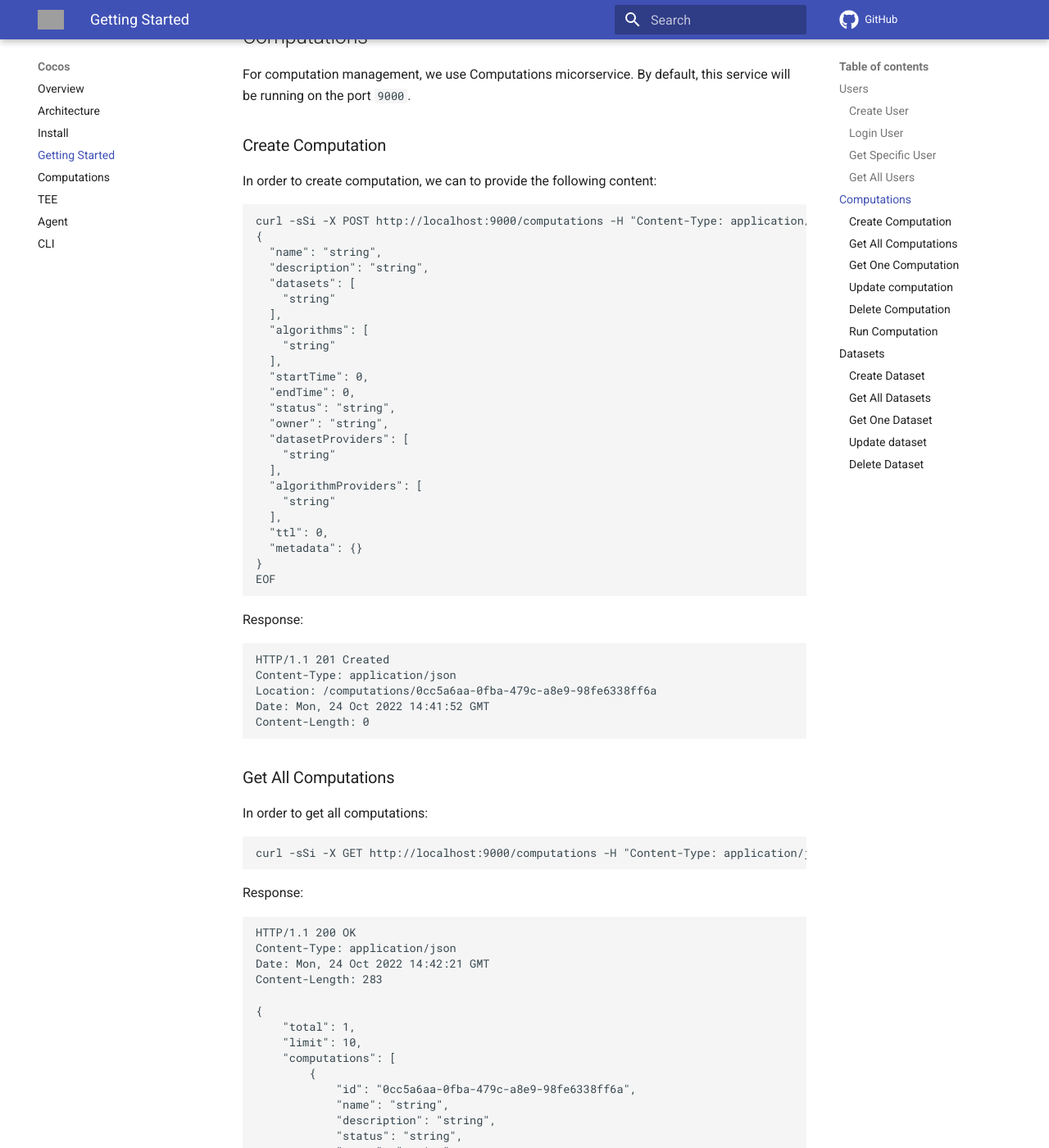
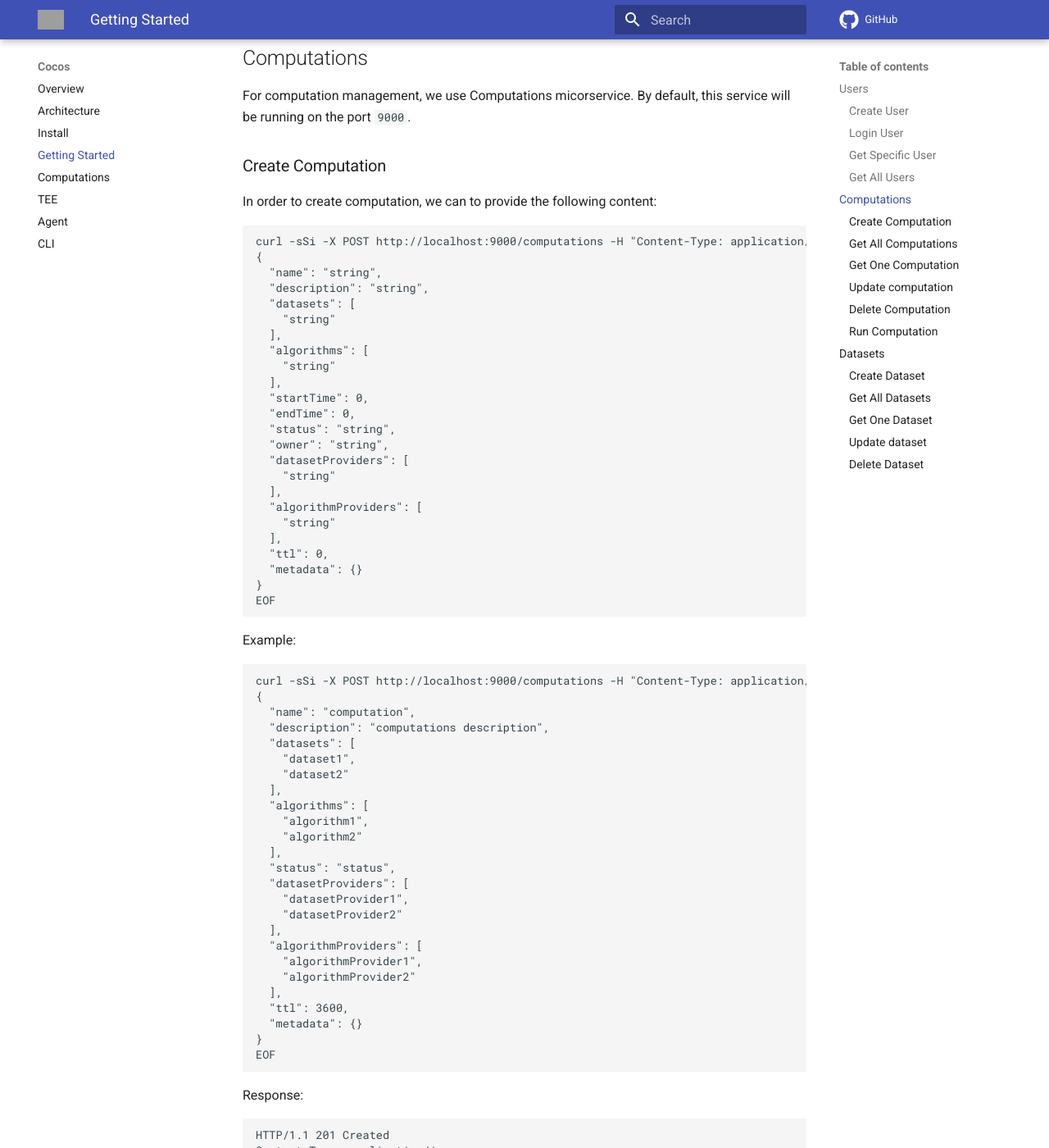
Before and after one commit to ultravioletrs/cocos-docs, an MkDocs documentation site: the page built from docs/getting-started.md, in a window 1280 px wide and 1400 px high, scrolled down 3259 px. Shown: the whole window at 82% size. Built offline with MkDocs 1.6.1 and Material for MkDocs 9.7.7, drawn with Linux system fonts in a browser that asks for light colours; comment, search, counter and statistics services are not loaded; some of the changed text lies outside the part shown; grey boxes are pictures that could not be loaded.

Commit message:
Update Getting-Started
Signed-off-by: rodneyosodo <blackd0t@protonmail.com>

````diff
--- a/docs/getting-started.md
+++ b/docs/getting-started.md
@@ -6,10 +6,10 @@ For user management, we use Mainflux Clients micorservice. By default, this serv
 
 ### Create User
 
-In order to create user, we need to provide username and password:
+In order to create user, we need to provide username and password. The `USERTOKEN` is optional and is used for ownership:
 
 ```bash
-curl 'http://localhost:9002/users' -H 'Content-Type: application/json' -H 'Accept: application/json' -H 'Authorization: Bearer {{bearerToken}}' -d '{
+curl 'http://localhost:9002/users' -H 'Content-Type: application/json' -H 'Accept: application/json' -H "Authorization: Bearer $USERTOKEN" -d '{
   "credentials": {
     "identity": "<string>",
     "secret": "<string>"
@@ -89,7 +89,7 @@ curl -sSi -X GET 'http://localhost:9002/users/<user_id>' -H 'Accept: application
 Example:
 
 ```bash
-curl -sSi -X GET 'http://localhost:9002/users/26913727-56df-4426-ae66-5578d00b4820' -H 'Accept: application/json' -H 'Authorization: Bearer eyJhbGciOiJIUzUxMiIsInR5cCI6IkpXVCJ9.eyJleHAiOjE2ODU0NDQwNjMsImlhdCI6MTY4NTQ0MzE2MywiaWRlbnRpdHkiOiJhZG1pbkBleGFtcGxlLmNvbSIsImlzcyI6ImNsaWVudHMuYXV0aCIsInN1YiI6ImI5MjZlZGZlLWM1YTgtNGUwOS1hNmQ0LWYzNGFhNDQ4YTI0NCIsInR5cGUiOiJhY2Nlc3MifQ.a3jCB6pomMIn5B2Rr4vQI3oWZWuICfr_HMxoedWXLPTWab4GQTdbRm5TXAH6i8R54v5Wdv6P7E-fXpkys-XWxA'
+curl -sSi -X GET 'http://localhost:9002/users/26913727-56df-4426-ae66-5578d00b4820' -H 'Accept: application/json' -H "Authorization: Bearer $USERTOKEN"
 ```
 
 Response:
@@ -123,7 +123,7 @@ curl -sSi -X GET http://localhost:9191/clients -H "Content-Type: application/jso
 Example:
 
 ```bash
-curl -sSi -X GET 'http://localhost:9002/users' -H 'Accept: application/json' -H 'Authorization: Bearer eyJhbGciOiJIUzUxMiIsInR5cCI6IkpXVCJ9.eyJleHAiOjE2ODU0NDQwNjMsImlhdCI6MTY4NTQ0MzE2MywiaWRlbnRpdHkiOiJhZG1pbkBleGFtcGxlLmNvbSIsImlzcyI6ImNsaWVudHMuYXV0aCIsInN1YiI6ImI5MjZlZGZlLWM1YTgtNGUwOS1hNmQ0LWYzNGFhNDQ4YTI0NCIsInR5cGUiOiJhY2Nlc3MifQ.a3jCB6pomMIn5B2Rr4vQI3oWZWuICfr_HMxoedWXLPTWab4GQTdbRm5TXAH6i8R54v5Wdv6P7E-fXpkys-XWxA'
+curl -sSi -X GET 'http://localhost:9002/users' -H 'Accept: application/json' -H "Authorization: Bearer $USERTOKEN"
 ```
 
 Response:
@@ -174,7 +174,7 @@ For computation management, we use Computations micorservice. By default, this s
 In order to create computation, we can to provide the following content:
 
 ```bash
-curl -sSi -X POST http://localhost:9000/computations -H "Content-Type: application/json" -H 'Authorization: Bearer <user_token>' -d @- <<EOF
+curl -sSi -X POST http://localhost:9000/computations -H "Content-Type: application/json" -H 'Authorization: Bearer <user_token>' -d @- << EOF
 {
   "name": "string",
   "description": "string",
@@ -200,6 +200,36 @@ curl -sSi -X POST http://localhost:9000/computations -H "Content-Type: applicati
 EOF
 ```
 
+Example:
+
+```bash
+curl -sSi -X POST http://localhost:9000/computations -H "Content-Type: application/json" -H "Authorization: Bearer $USERTOKEN" -d @- << EOF
+{
+  "name": "computation",
+  "description": "computations description",
+  "datasets": [
+    "dataset1",
+    "dataset2"
+  ],
+  "algorithms": [
+    "algorithm1",
+    "algorithm2"
+  ],
+  "status": "status",
+  "datasetProviders": [
+    "datasetProvider1",
+    "datasetProvider2"
+  ],
+  "algorithmProviders": [
+    "algorithmProvider1",
+    "algorithmProvider2"
+  ],
+  "ttl": 3600,
+  "metadata": {}
+}
+EOF
+```
+
 Response:
 
 ```bash
@@ -216,6 +246,12 @@ In order to get all computations:
 
 ```bash
 curl -sSi -X GET http://localhost:9000/computations -H "Content-Type: application/json" -H 'Authorization: Bearer <user_token>'
+```
+
+Example:
+
+```bash
+curl -sSi -X GET http://localhost:9000/computations -H "Content-Type: application/json" -H "Authorization: Bearer $USERTOKEN"
 ```
 
 Response:
@@ -257,6 +293,12 @@ In order to get one pspecific computation, by ID:
 curl -sSi -X GET http://localhost:9000/computations/<computation_id> -H "Content-Type: application/json" -H 'Authorization: Bearer <user_token>'
 ```
 
+Example:
+
+```bash
+curl -sSi -X GET http://localhost:9000/computations/$computation_id -H "Content-Type: application/json" -H "Authorization: Bearer $USERTOKEN"
+```
+
 Response:
 
 ```bash
@@ -266,20 +308,18 @@ Date: Mon, 24 Oct 2022 14:43:07 GMT
 Content-Length: 243
 
 {
-    "id": "0cc5a6aa-0fba-479c-a8e9-98fe6338ff6a",
-    "name": "string",
-    "description": "string",
-    "status": "string",
-    "owner": "string",
-    "start_time": "2022-10-24T14:41:52.650971Z",
-    "end_time": "0001-01-01T00:00:00Z",
-    "datasets": [
-        "string"
-    ],
-    "algorithms": [
-        "string"
-    ]
+  "id": "31b0dd3f-9f05-4000-9330-c6da0c33bf2a",
+  "name": "computation",
+  "description": "computations description",
+  "status": "status",
+  "owner": "db5e92c6-e003-4945-a096-4b9c2471fe3d",
+  "start_time": "2023-06-09T14:54:37.16522Z",
+  "end_time": "2023-06-09T15:54:37.16522Z",
+  "datasets": ["dataset1", "dataset2"],
+  "algorithms": ["algorithm1", "algorithm2"],
+  "ttl": 3600
 }
+
 ```
 
 ### Update computation
@@ -288,6 +328,18 @@ In order to update computation:
 
 ```bash
 curl -sSi -X PUT http://localhost:9000/computations/<computation_id> -H "Content-Type: application/json" -H "Authorization: Bearer <user_token>" -d @- <<EOF
+{
+  "name": "<computation_name>",
+  "description": "<computation_description>",
+  "metadata": {}
+}
+EOF
+```
+
+Example:
+
+```bash
+curl -sSi -X PUT http://localhost:9000/computations/$computation_id -H "Content-Type: application/json" -H "Authorization: Bearer $USERTOKEN" -d @- <<EOF
 {
   "name": "<computation_name>",
   "description": "<computation_description>",
@@ -311,6 +363,12 @@ In order to delete computation:
 
 ```bash
 curl -sSi -X DELETE http://localhost:9000/computations/<computation_id> -H "Content-Type: application/json" -H "Authorization: Bearer <user_token>"
+```
+
+Example:
+
+```bash
+curl -sSi -X DELETE http://localhost:9000/computations/$computation_id -H "Content-Type: application/json" -H "Authorization: Bearer $USERTOKEN"
 ```
 
 Response:
````
